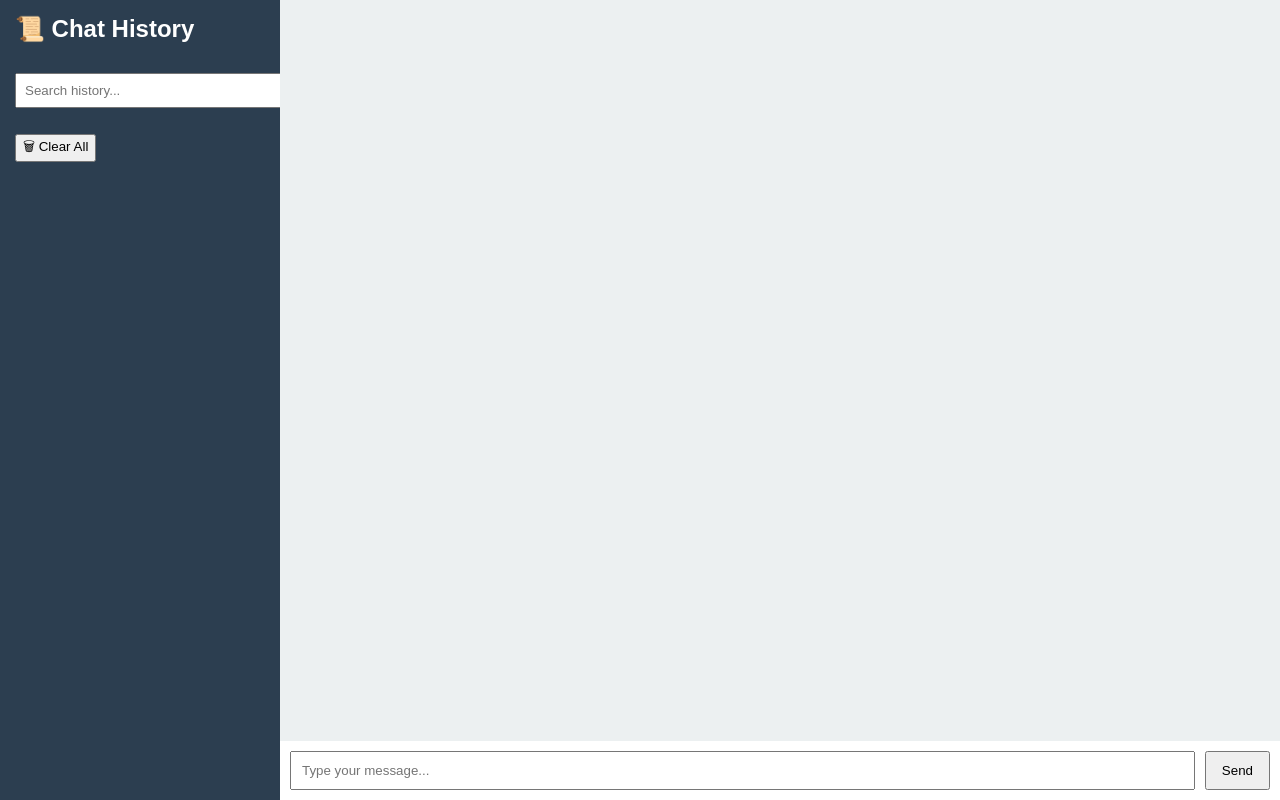
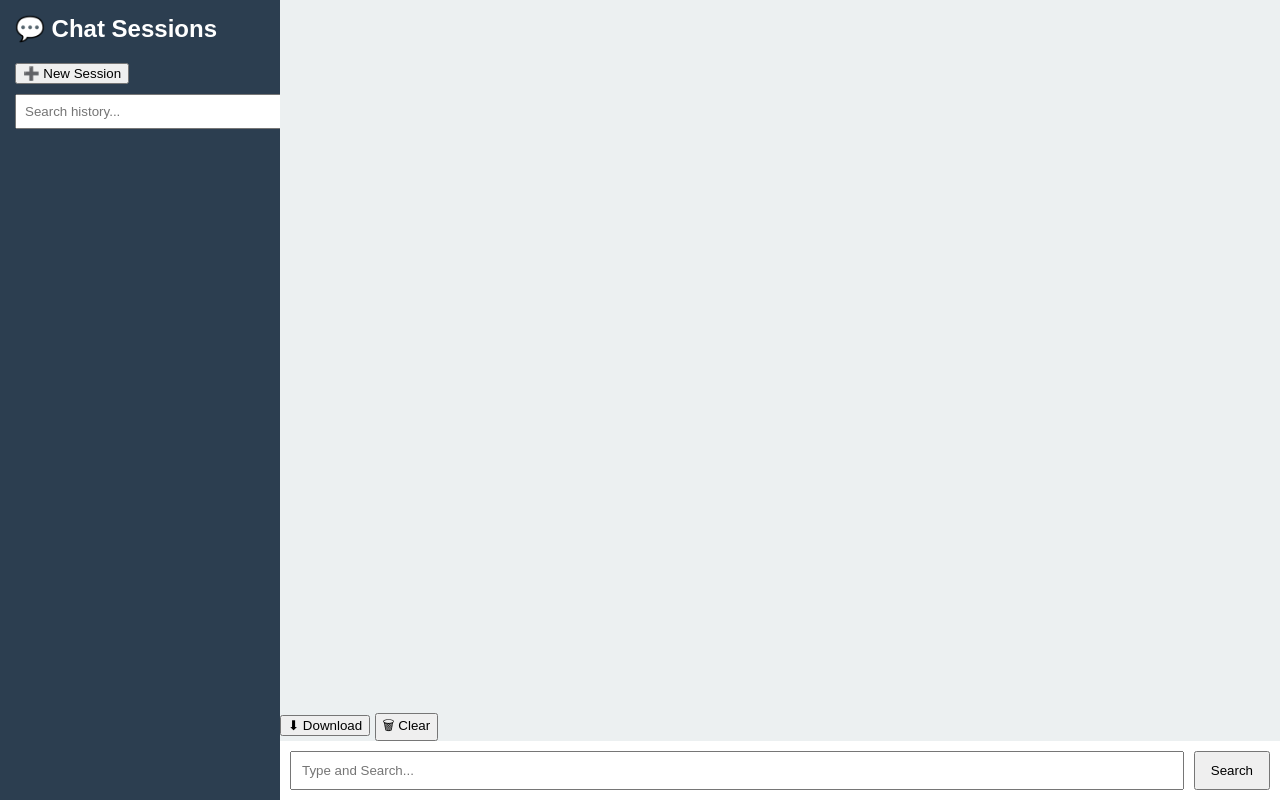
Before and after one commit to shkeeb122/Ali, a Flask app: page / in a window 1280 px wide. Run offline with Flask 3, Linux system fonts and the light colour scheme.

Commit message:
Update index.html

```diff
--- a/templates/index.html
+++ b/templates/index.html
@@ -3,37 +3,42 @@
 <head>
   <meta charset="UTF-8">
   <meta name="viewport" content="width=device-width, initial-scale=1.0">
-  <title>Super Chatbot</title>
+  <title>Ultra Chatbot</title>
   <link rel="stylesheet" href="{{ url_for('static', filename='style.css') }}">
 </head>
 <body>
   <div class="chat-container">
 
-    <!-- Left Sidebar: History -->
+    <!-- Sidebar -->
     <div class="sidebar">
-      <h2>📜 Chat History</h2>
+      <h2>💬 Chat Sessions</h2>
+      <button onclick="createSession()">➕ New Session</button>
       <input type="text" id="search-history" placeholder="Search history...">
-      <ul id="history-list">
-        {% for msg in history %}
-        <li onclick="loadMessage('{{ msg['user'] }}', '{{ msg['bot'] }}')">
-          {{ msg['user'][:25] }}...
-        </li>
+      <ul id="session-list">
+        {% for name, msgs in sessions.items() %}
+        <li onclick="loadSession('{{ name }}')">{{ name }}</li>
         {% endfor %}
       </ul>
-      <button onclick="clearHistory()">🗑 Clear All</button>
     </div>
 
     <!-- Main Chat -->
     <div class="chat-main">
       <div id="chat-box"></div>
+      <div class="controls">
+        <button onclick="downloadSession()">⬇ Download</button>
+        <button onclick="clearSession()">🗑 Clear</button>
+      </div>
       <div class="input-area">
-        <input type="text" id="user-input" placeholder="Type your message...">
-        <button onclick="sendMessage()">Send</button>
+        <input type="text" id="user-input" placeholder="Type and Search...">
+        <button onclick="sendMessage()">Search</button>
       </div>
     </div>
 
   </div>
 
+  <script>
+    let currentSession = "default";
+  </script>
   <script src="{{ url_for('static', filename='script.js') }}"></script>
 </body>
 </html>
```
